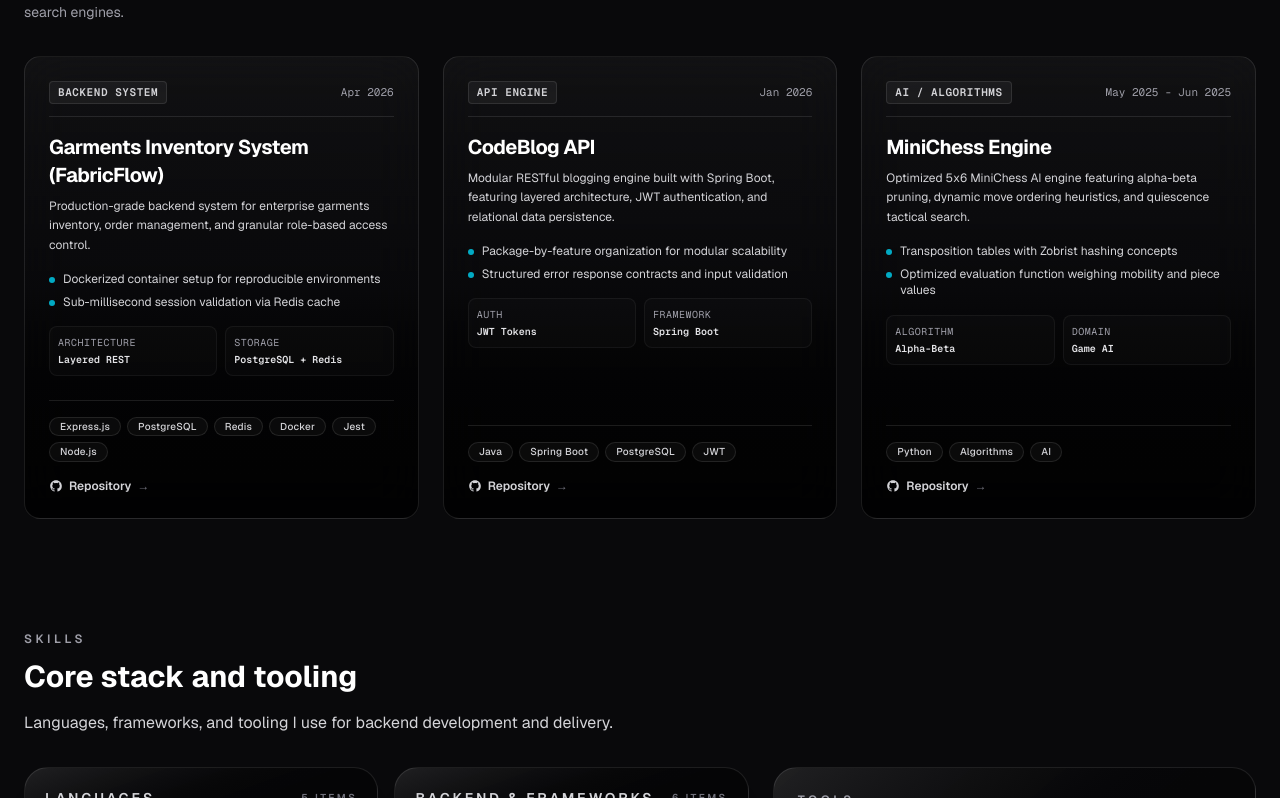
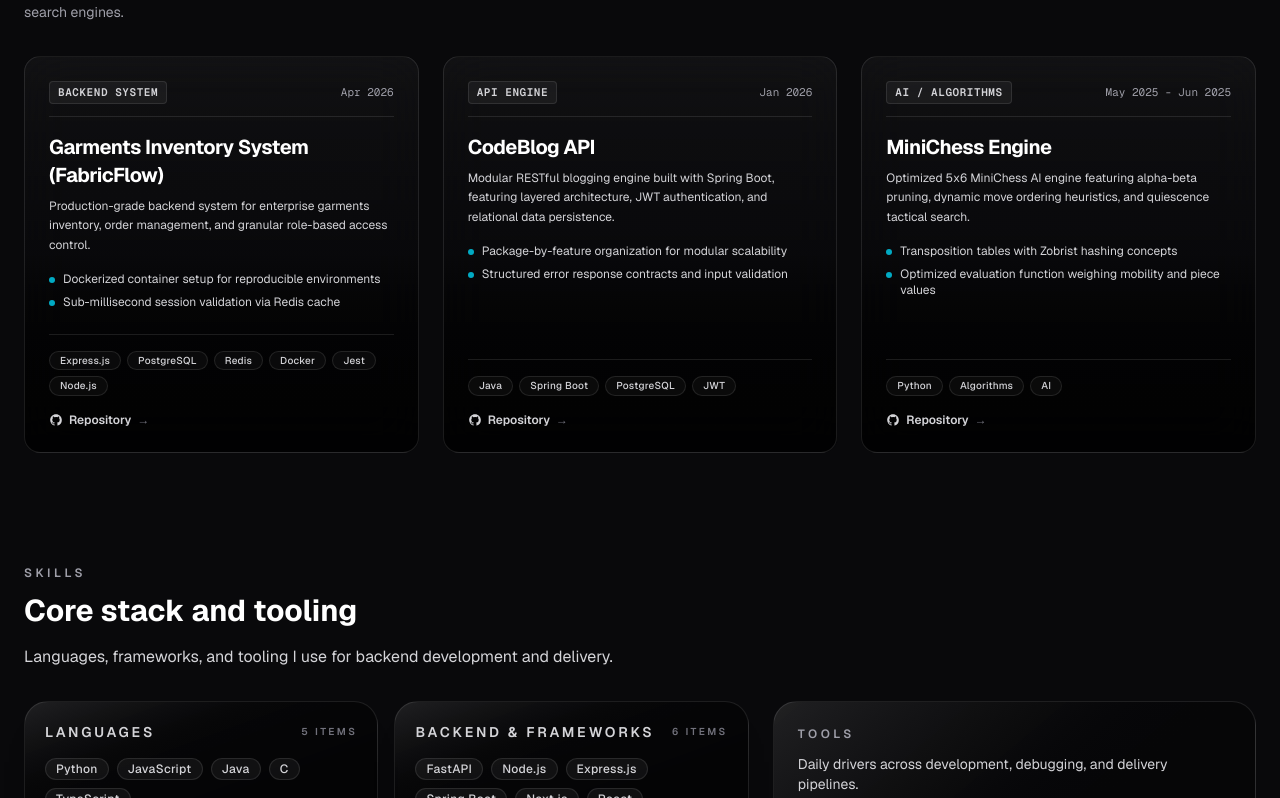
Before and after one commit to jarifulovi/jr-portfolio, a Next.js app: page / in a window 1280 px wide. Shown: the part 6099-6897 px from the top of the page. Built offline with nearby package versions, Linux system fonts and the light colour scheme.

Commit message:
refactor: remove metrics property and UI from secondary project cards

```diff
--- a/src/components/sections/ProjectsSection.tsx
+++ b/src/components/sections/ProjectsSection.tsx
@@ -124,7 +124,6 @@ export default function ProjectsSection({ projects }: { projects: Project[] }) {
                   title={project.title}
                   description={project.description}
                   highlights={project.highlights}
-                  metrics={project.metrics}
                   stack={project.stack}
                   repoUrl={project.repoUrl}
                   liveUrl={project.liveUrl}
--- a/src/components/sections/SecondaryProjectCard.tsx
+++ b/src/components/sections/SecondaryProjectCard.tsx
@@ -7,7 +7,6 @@ interface SecondaryProjectProps {
   title: string;
   description: string;
   highlights?: string[];
-  metrics?: { label: string; value: string }[];
   stack: string[];
   repoUrl?: string;
   liveUrl?: string;
@@ -19,7 +18,6 @@ export const SecondaryProjectCard: React.FC<SecondaryProjectProps> = ({
   title,
   description,
   highlights = [],
-  metrics = [],
   stack,
   repoUrl,
   liveUrl,
@@ -47,7 +45,7 @@ export const SecondaryProjectCard: React.FC<SecondaryProjectProps> = ({
           {description}
         </p>
 
-        {/* Key Highlights / Metrics */}
+        {/* Key Highlights */}
         {highlights.length > 0 && (
           <ul className="mt-4 space-y-1.5 text-xs text-zinc-300">
             {highlights.slice(0, 2).map((item) => (
@@ -57,21 +55,6 @@ export const SecondaryProjectCard: React.FC<SecondaryProjectProps> = ({
               </li>
             ))}
           </ul>
-        )}
-
-        {/* Compact Metrics Chips */}
-        {metrics.length > 0 && (
-          <div className="mt-4 grid grid-cols-2 gap-2 font-mono text-[10px]">
-            {metrics.map((m) => (
-              <div
-                key={m.label}
-                className="rounded-lg border border-white/5 bg-white/[0.02] p-2"
-              >
-                <span className="text-zinc-400 uppercase tracking-wider block">{m.label}</span>
-                <span className="font-semibold text-zinc-200 block truncate mt-0.5">{m.value}</span>
-              </div>
-            ))}
-          </div>
         )}
       </div>
 
```
